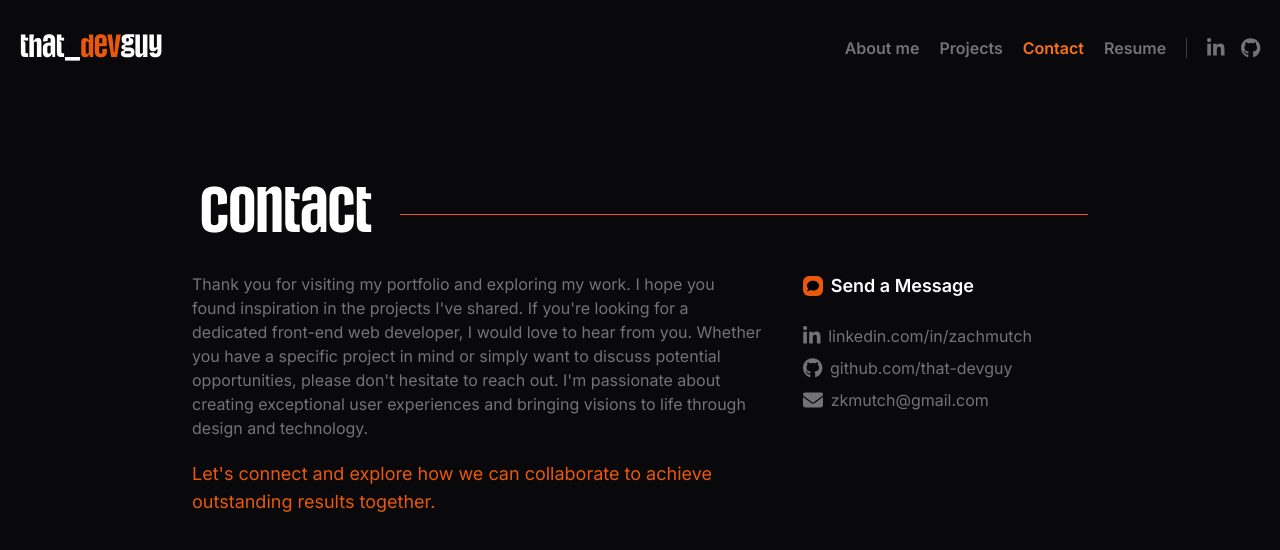
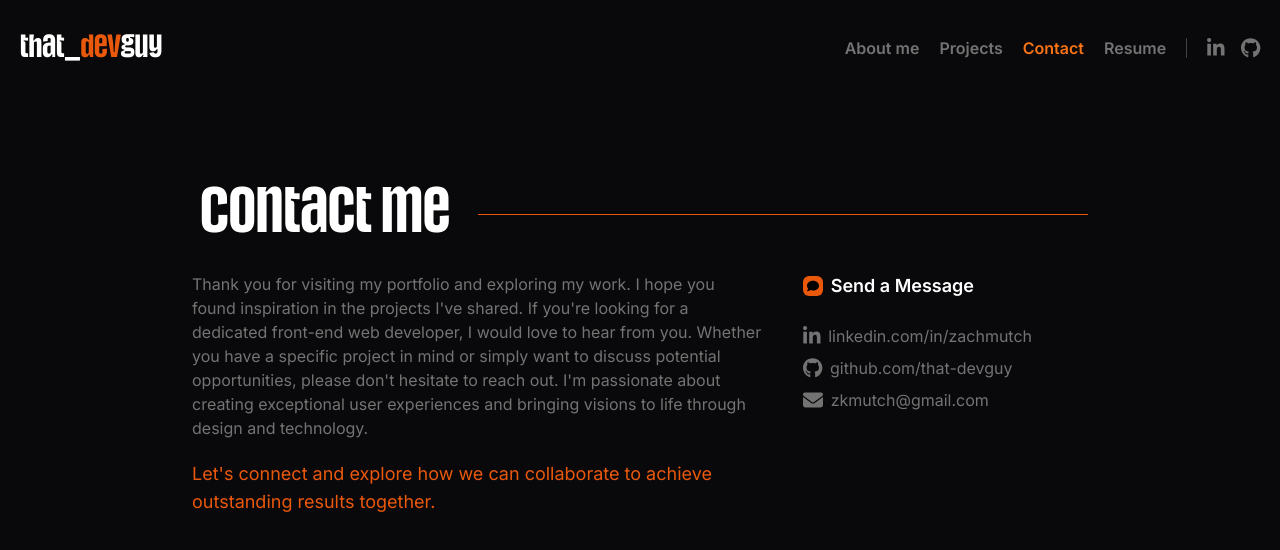
Before and after one commit to that-devguy/react-portfolio, a Next.js app: page /contact in a window 1280 px wide. Shown: the top 550 px of the page. Built offline with nearby package versions, Linux system fonts and the light colour scheme.

Commit message:
changed the title for the contact page

```diff
--- a/src/app/contact/page.js
+++ b/src/app/contact/page.js
@@ -9,7 +9,7 @@ export default function ContactPage() {
     <main>
       <Navbar />
       <section className="contact--container mx-auto max-w-4xl mt-20">
-        <SectionHeader title="Contact" />
+        <SectionHeader title="Contact me" />
         <div className="contact--infoContainer flex col-2 gap-10">
           <div className="w-2/3 text-neutral-500">
             <Reveal>
```
